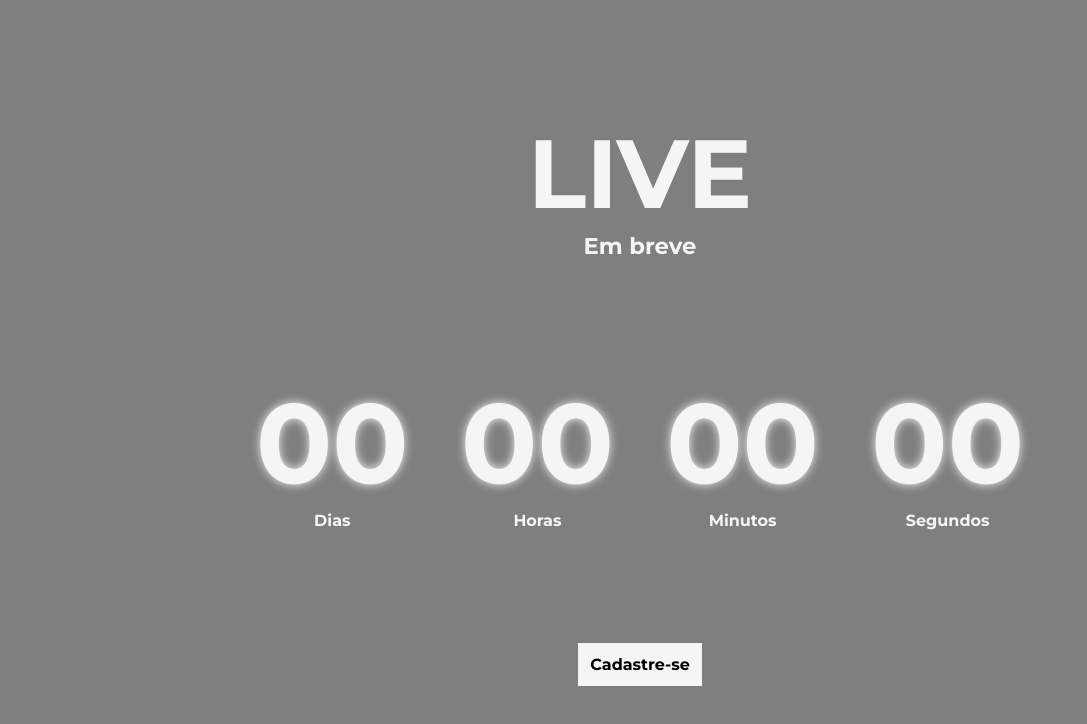
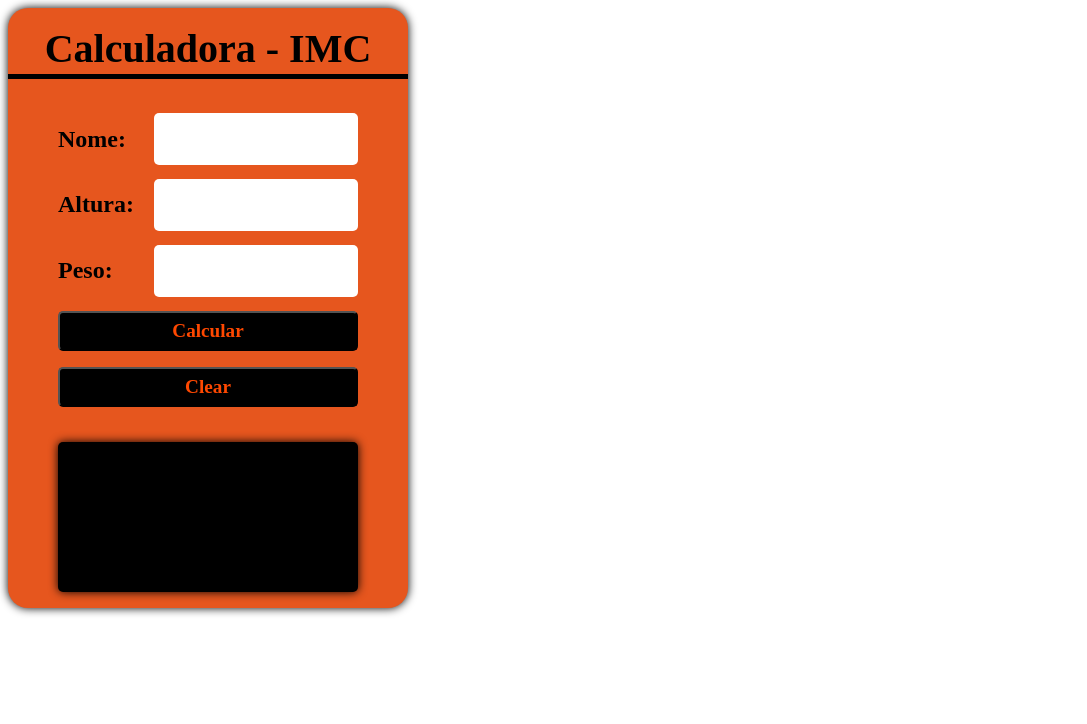
Before and after one commit to kaikcoder1/kaikprojects, a plain HTML site: page index.html in a window 1280 px wide. Shown: the whole page, without its empty margins (0-1087 px from the left). Drawn offline with Linux system fonts and the light colour scheme.

Commit message:
Calculadora IMC

```diff
--- /dev/null
+++ b/imc.js
@@ -0,0 +1,45 @@
+const calcular = document.getElementById('calcular');
+
+function imc () {
+    const nome = document.getElementById('nome').value;
+    const altura = +document.getElementById('altura').value;
+    const peso = +document.getElementById('peso').value;
+    const resultado = document.getElementById('resultado');
+
+    if (nome !== '' && altura !== '' && peso !== '') {
+        const valorIMC = (peso / (altura * altura)).toFixed(1);
+
+        let classificacao = '';
+
+        if (valorIMC < 18.5){
+            classificacao = 'abaixo do peso.';
+        } else if (valorIMC < 25) {
+            classificacao = 'com peso ideal. Parabéns!!!';
+        } else if (valorIMC < 30){
+            classificacao = 'levemente acima do peso.';
+        } else if (valorIMC < 35){
+            classificacao = 'com obesidade grau I.';
+        } else if (valorIMC < 40){
+            classificacao = 'com obesidade grau II';
+        } else {
+            classificacao = 'com obesidade grau III. Cuidado!!';
+        }
+
+        resultado.textContent = `${nome} seu IMC é ${valorIMC} e você está ${classificacao}`;
+
+    } else {
+        resultado.textContent = 'Preencha todos os campos!!!';
+    }
+}
+
+calcular.addEventListener('click', imc);
+
+const clearButton = document.querySelector('#clear-button');
+clearButton.addEventListener('click', clearFields);
+
+function clearFields() {
+    document.querySelector('#nome').value = '';
+    document.querySelector('#altura').value = '';
+    document.querySelector('#peso').value = '';
+    document.querySelector('#resultado').textContent = '';
+}
--- a/index.html
+++ b/index.html
@@ -1,43 +1,33 @@
 <!DOCTYPE html>
-<html lang="pt-br">
+<html lang="en">
   <head>
     <meta charset="UTF-8">
     <meta name="viewport" content="width=device-width, initial-scale=1.0">
+    <title>IMC</title>
     <link rel="stylesheet" href="style.css">
-    <link href="https://fonts.googleapis.com/css2?family=Montserrat:wght@700&display=swap" rel="stylesheet">
-    <title>Count Down</title>
   </head>
   <body>
+    <main>
       <div class="container">
-        <div class='title'>
-            <h1>LIVE</h1>
-            <p>Em breve</p>
+        <div class="title"> Calculadora - IMC </div>
+        <div class="input">
+            <label>Nome:</label>
+            <input type="text" id='nome'>
         </div>
+        <div class="input">
+            <label>Altura:</label>
+            <input type="number" id='altura'>
+        </div>
+        <div class="input">
+            <label>Peso:</label>
+            <input type="number" id='peso'>
+        </div>
+        <button id='calcular'>Calcular</button>
+        <button id="clear-button">Clear</button>
 
-        <div class="countdown">
-            <div >
-                <h1 id="dias">00</h1>
-                <p>Dias</p>
+        <div class="result" id='resultado'></div>
       </div>
-            <div>
-                <h1 id="horas">00</h1>
-                <p>Horas</p>
-            </div>
-            <div>
-                <h1  id="minutos">00</h1>
-                <p>Minutos</p>
-            </div>
-            <div>
-                <h1 id="segundos">00</h1>
-                <p>Segundos</p>
-            </div>
-        </div>
-
-        <div class='button'>
-            <p>Cadastre-se</p>
-        </div>
-    </div>
-
-    <script src="./main.js"></script>
+    </main>
+    <script src="./imc.js"></script>
   </body>
 </html>
--- a/style.css
+++ b/style.css
@@ -1,56 +1,79 @@
-*{
-    margin:0;
-    padding: 0;
-    box-sizing: border-box;
-}
+ain{
+    display: flex;
+    width: 100vw;
+    height: 100vh;
+    justify-content: center;
+    align-items: center;
 
-body{
-    background-image: url('./bg.jpg');
-    color: whitesmoke;
-    font-family: 'Montserrat', sans-serif;
-    user-select: none;
   }
 
   .container{
     display: flex;
     flex-direction: column;
-    width: 100vw;
-    height: 100vh;
+    background: rgb(230, 86, 30);
+    width: 400px;
+    height: 600px;
     align-items: center;
     justify-content: space-evenly;
-    text-align: center;
-    background-color: #00000080;
+    border-radius: 20px;
+    box-shadow: 0 0 10px black;
   }
 
-.title {
-    font-size: calc(10px + 3vw);
+  .title{
+    display: flex;
+    justify-content: center;
+    align-items: center;
+    width: 100%;
+    height: 50px;
+    font: bold 2.5rem serif;
+    border-bottom: solid 5px black;
+    margin-bottom: 20px;
   }
 
-.title p {
-    font-size: calc(10px + 1vw);
+  .input {
+    display: flex;
+    width: 300px;
+    height: 50px;
+    justify-content: space-between;
+    align-items: center;
+  }
+  .input input {
+    width: 200px;
+    height: 50px;
+    border-radius: 5px;
+    border:none;
+    outline: 0;
+    font: bold 1.5rem serif;
+    text-align: center;
   }
 
-.countdown{
-    display: flex;
-    width: 60vw;
-    justify-content: space-between;
-    flex-wrap: wrap;
+  .input label {
+    font: bold 1.5rem serif;
   }
 
-.countdown h1{
-    font-size: calc(10px + 8vw);
-    text-shadow: 0 0 10px  whitesmoke;
+  button{
+    width: 300px;
+    height: 40px;
+    font: bold 1.2rem serif;
+    background: #000;
+    color: rgb(255, 72, 0);
+    outline: none;
+    border-radius: 5px;
+    cursor: pointer;
   }
 
-.button{
-    background-color: whitesmoke;
-    color: black;
-    padding: 10px;
-    cursor: pointer;
-    border: solid 2px whitesmoke;
+  .result{
+    display: flex;
+    margin-top: 20px;
+    align-items: center;
+    width: 300px;
+    height: 150px;
+    border-radius: 5px;
+    font: italic 1.5rem serif;
+    box-shadow: 0px 0px 10px black;
+    background: #000;
+    color: rgb(255,198,0);
+    padding: 20px;
+    box-sizing: border-box;
+    user-select: none;
   }
-
-.button:hover {
-    background-color: black;
-    color: whitesmoke;
-}
```
Lines whose indentation alone changed are shown as unchanged.
